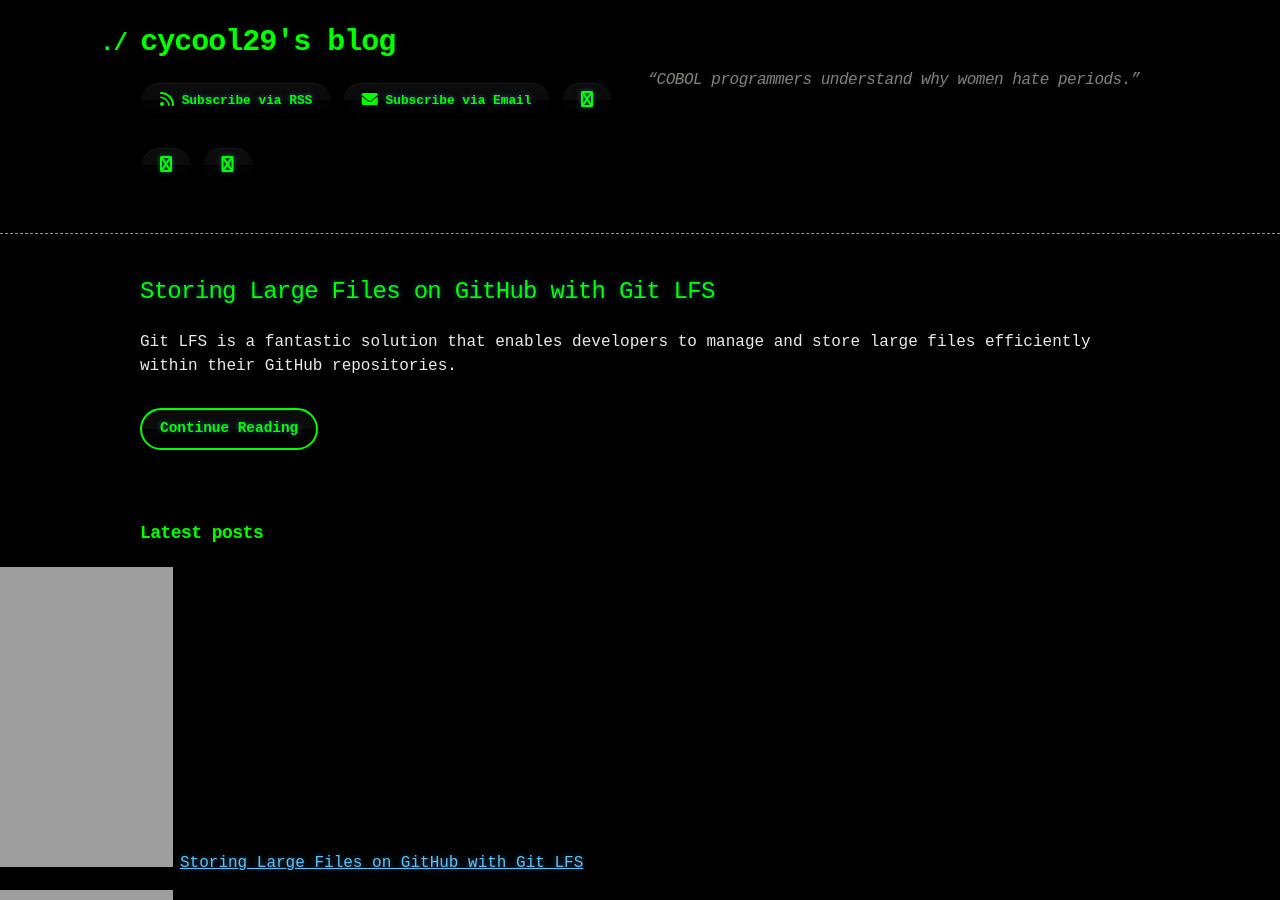
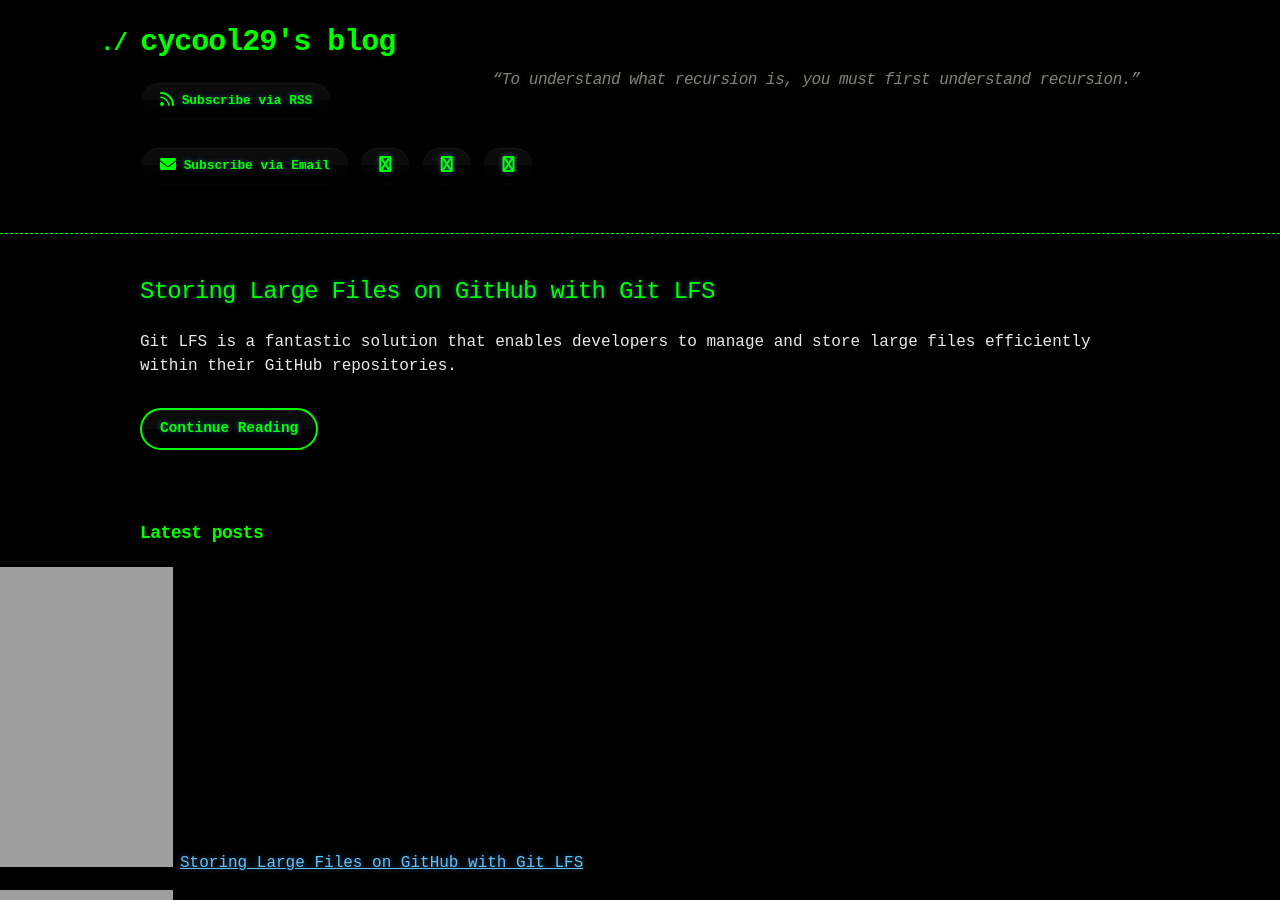
Before and after one commit to cycool29/cycool29.github.io, a Jekyll site: the page built from index.md, in a window 1280 px wide and 900 px high. Built offline with Jekyll 4.4.1, drawn with Linux system fonts in a browser that asks for light colours; a style sheet for code colours, icons or effects is not loaded.

Commit message:
Update quotes

```diff
--- a/_config.yml
+++ b/_config.yml
@@ -1,5 +1,5 @@
 title: cycool29's blog
-description: "“COBOL programmers understand why women hate periods.” "
+description: "“To understand what recursion is, you must first understand recursion.” "
 bio: A high school student. Intermediate in Python, Git, Bash. Learning JavaScript. He/Him. "
 author: cycool29
 url: https://cycool29.github.io
```
